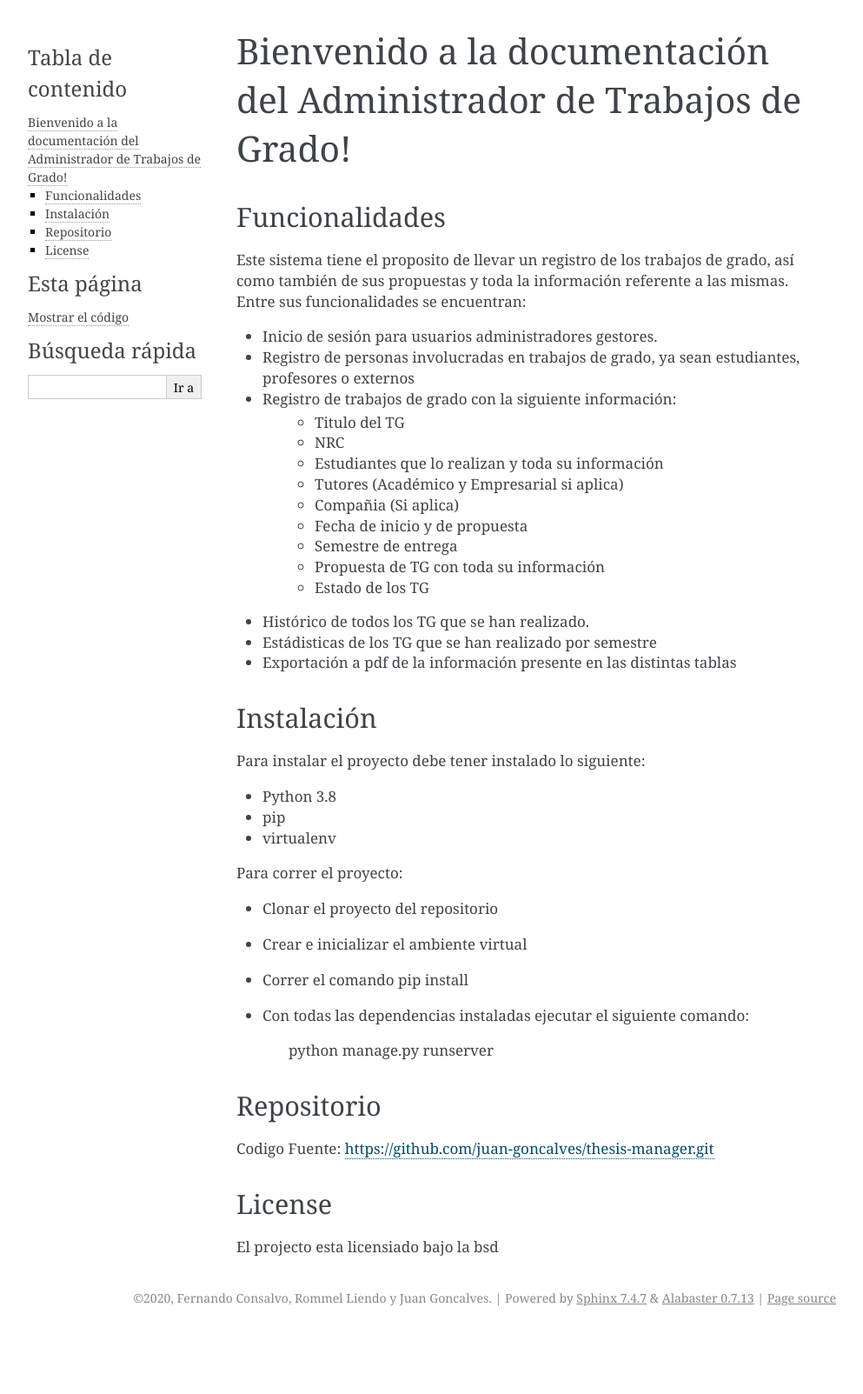
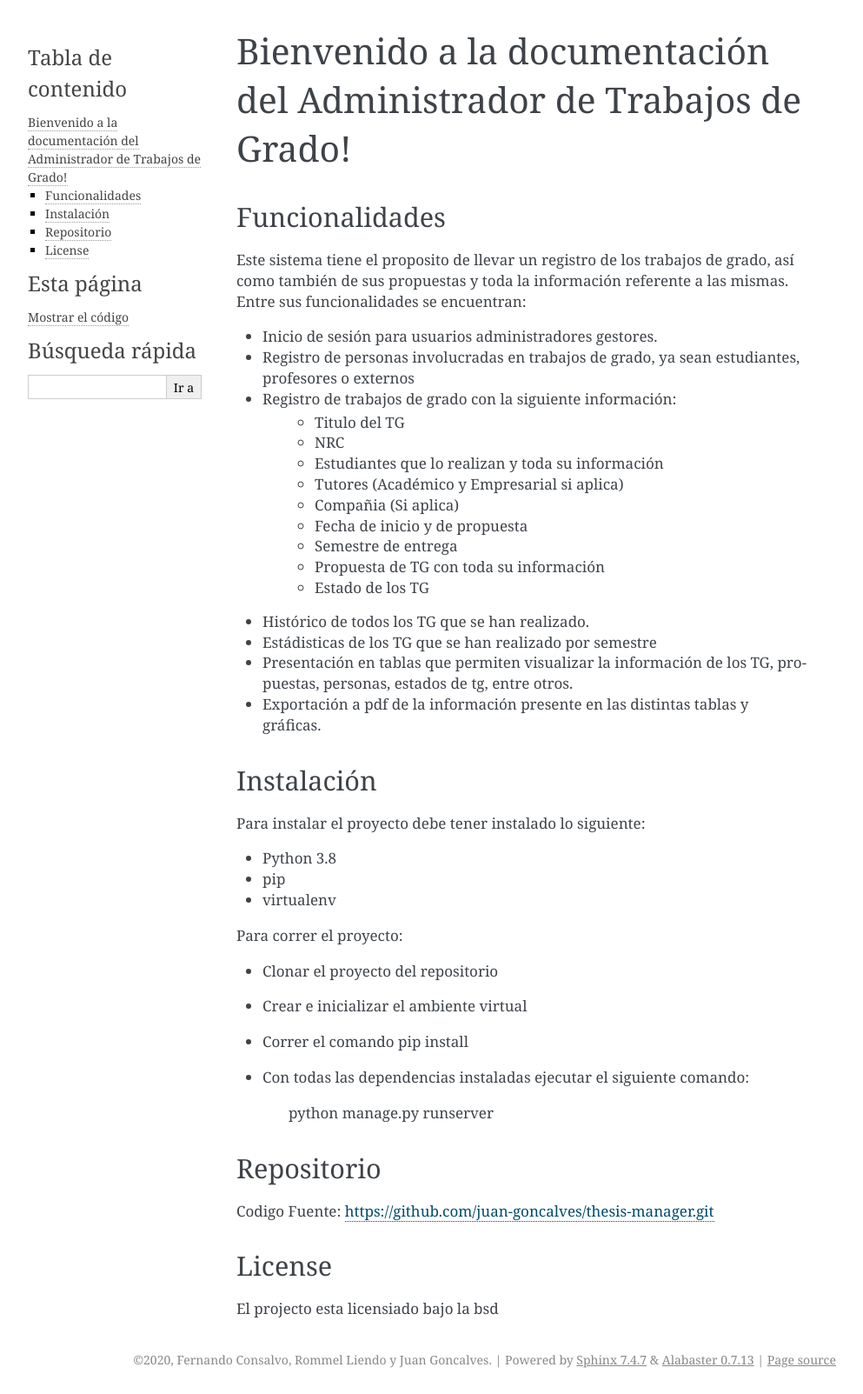
Before and after one commit to jcgds/thesis-manager, a Sphinx documentation site: the page built from docs/index.rst, in a window 1280 px wide. Shown: the whole page at 87% size, without its empty margins (148-1141 px from the left). Built offline with Sphinx 7.4.7, drawn with Linux system fonts in a browser that asks for light colours; before the commit the page ends 1532 px from its top, so only the background shows below that.

Commit message:
Update docs

```diff
--- a/docs/index.rst
+++ b/docs/index.rst
@@ -24,7 +24,8 @@ Este sistema tiene el proposito de llevar un registro de los trabajos de grado,
    - Estado de los TG
 - Histórico de todos los TG que se han realizado.
 - Estádisticas de los TG que se han realizado por semestre
-- Exportación a pdf de la información presente en las distintas tablas
+- Presentación en tablas que permiten visualizar la información de los TG, propuestas, personas, estados de tg, entre otros.
+- Exportación a pdf de la información presente en las distintas tablas y gráficas.
 
 Instalación
 -----------
```
